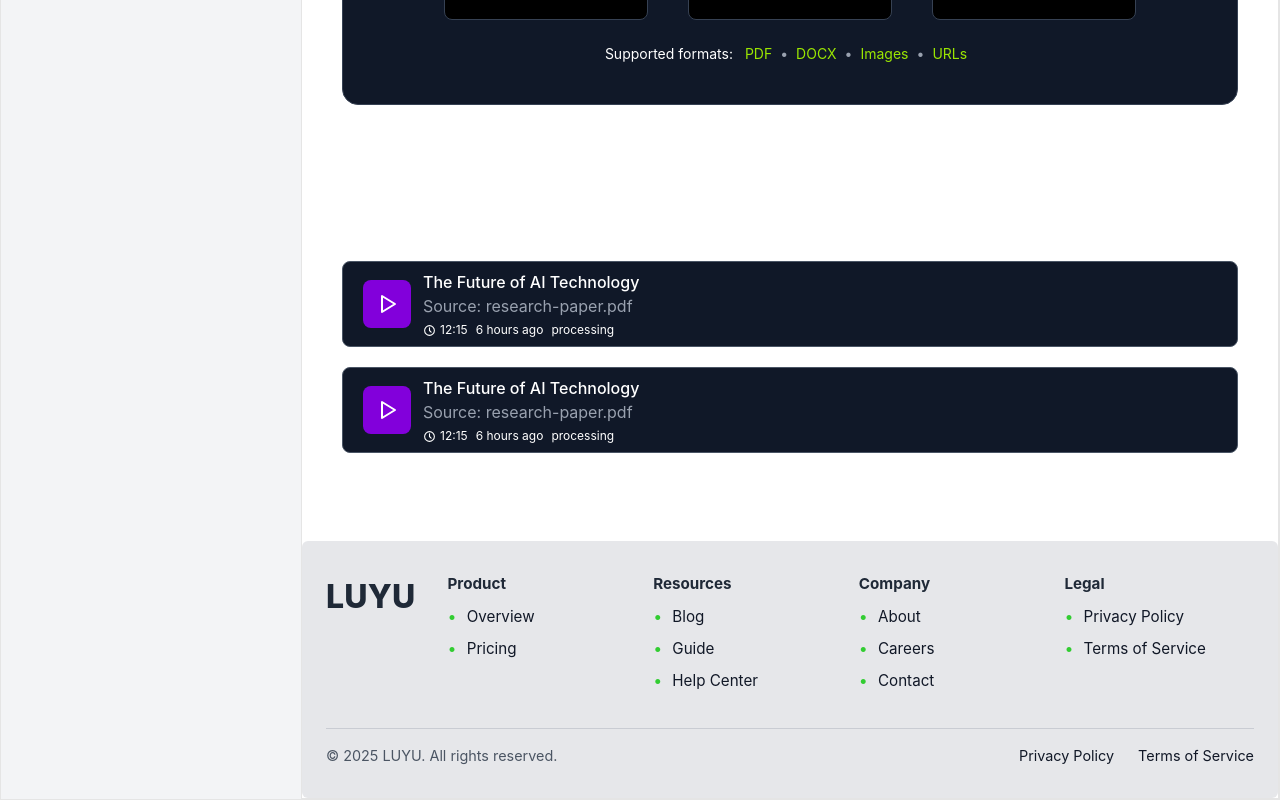
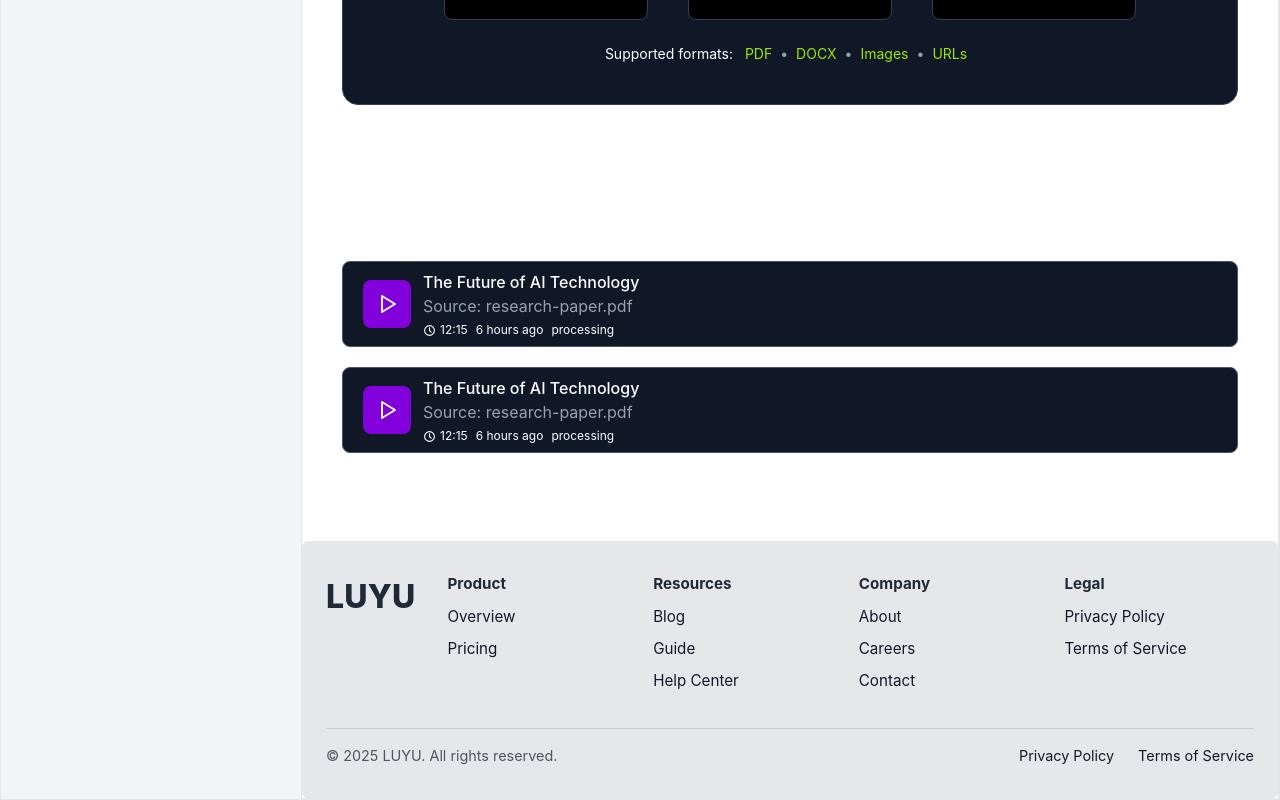
Before and after one commit to liyunze-coding/luyu_frontend, a React (Vite) app: page / in a window 1280 px wide. Shown: the part 1021-1821 px from the top of the page. Built offline with nearby package versions, Linux system fonts and the light colour scheme.

Commit message:
update footer css

```diff
--- a/src/components/Footer/Footer.css
+++ b/src/components/Footer/Footer.css
@@ -17,6 +17,17 @@
     --footer-border: #2b2f36;
     --footer-hover: rgba(255,255,255,.06);
   }
+}
+
+/* In case a theme uses ::before to fake bullets */
+.footer li::before {
+  content: none !important;
+}
+
+.footer ul,
+.footer li {
+  margin-left: 0 !important;
+  padding-left: 0 !important;
 }
 
 /* ---- Layout ---- */
--- a/src/components/documents/EmptyState.tsx
+++ b/src/components/documents/EmptyState.tsx
@@ -1,5 +1,4 @@
-import React from "react";
-import { Plus, Upload, FolderPlus } from "lucide-react";
+import { FolderPlus, Plus, Upload } from "lucide-react";
 
 function EmptyState({
   onUpload,
```
